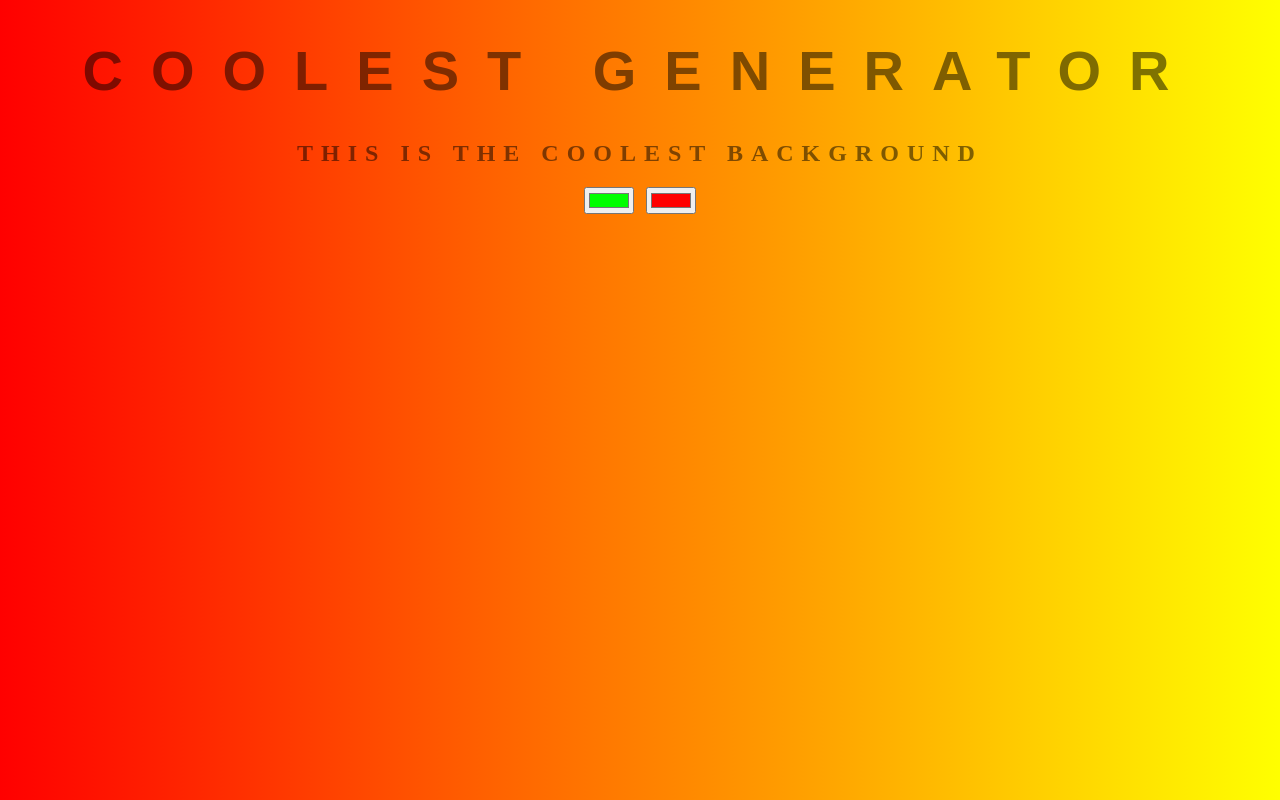
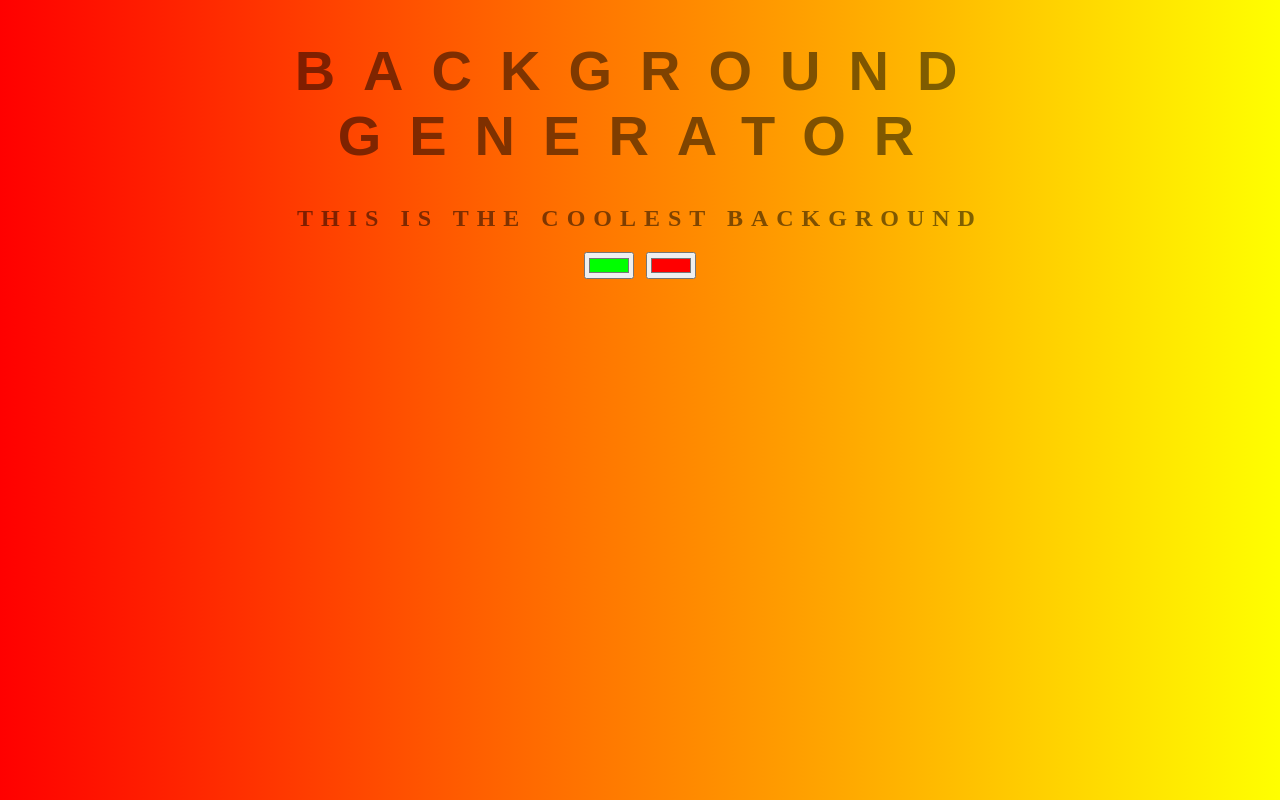
Before and after one commit to JelelAhmed/background-generator, a plain HTML site: page index.html in a window 1280 px wide. Drawn offline with Linux system fonts and the light colour scheme.

Commit message:
reverting back to old title

```diff
--- a/index.html
+++ b/index.html
@@ -5,7 +5,7 @@
 	<link rel="stylesheet" type="text/css" href="style.css">
 </head>
 <body id="gradient">
-	<h1>COOLEST Generator</h1>
+	<h1>Background Generator</h1>
 	<h2>This is the coolest Background</h2>
 	<input class="color1" type="color" name="color1" value="#00ff00">
 	<input class="color2" type="color" name="color2" value="#ff0000">
```
